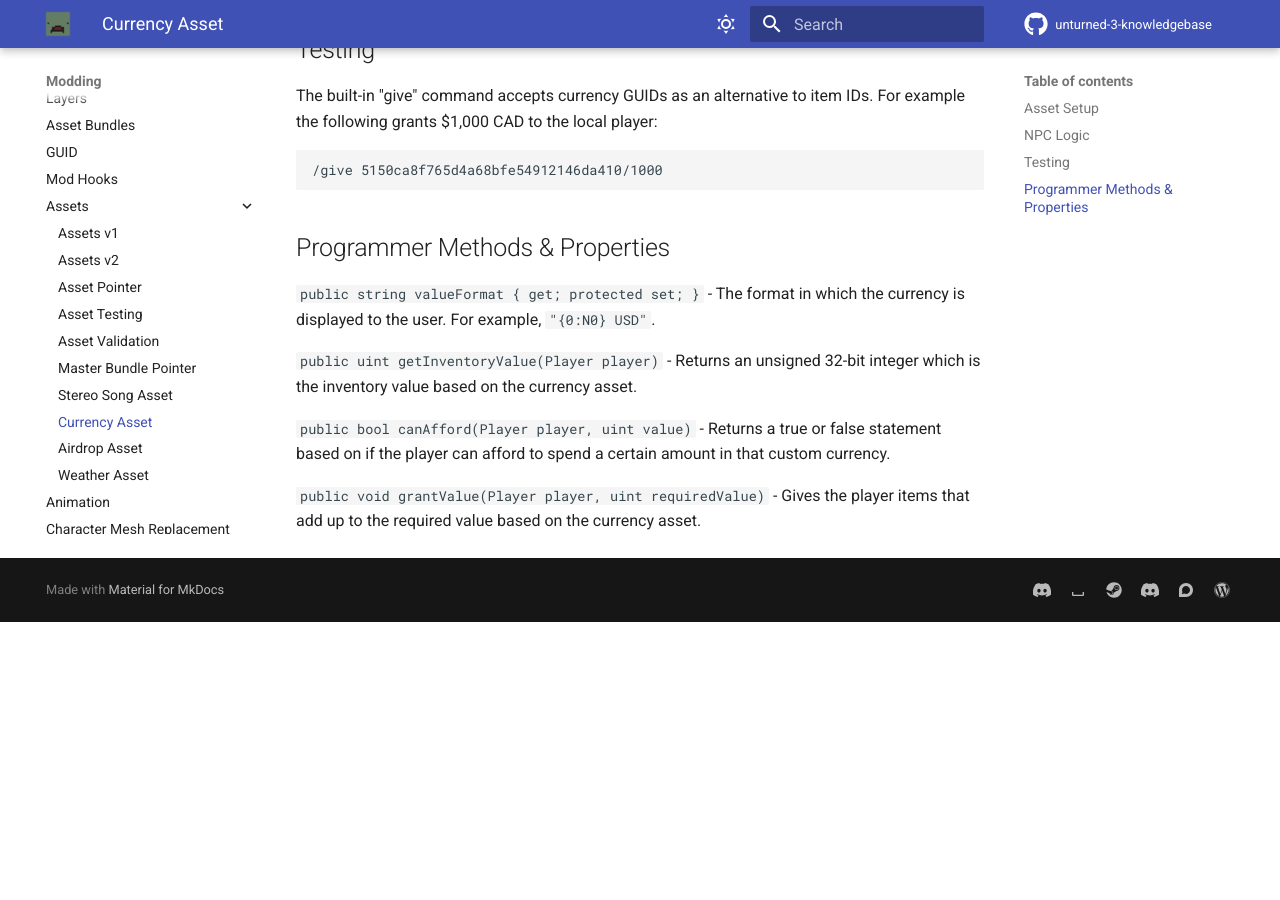
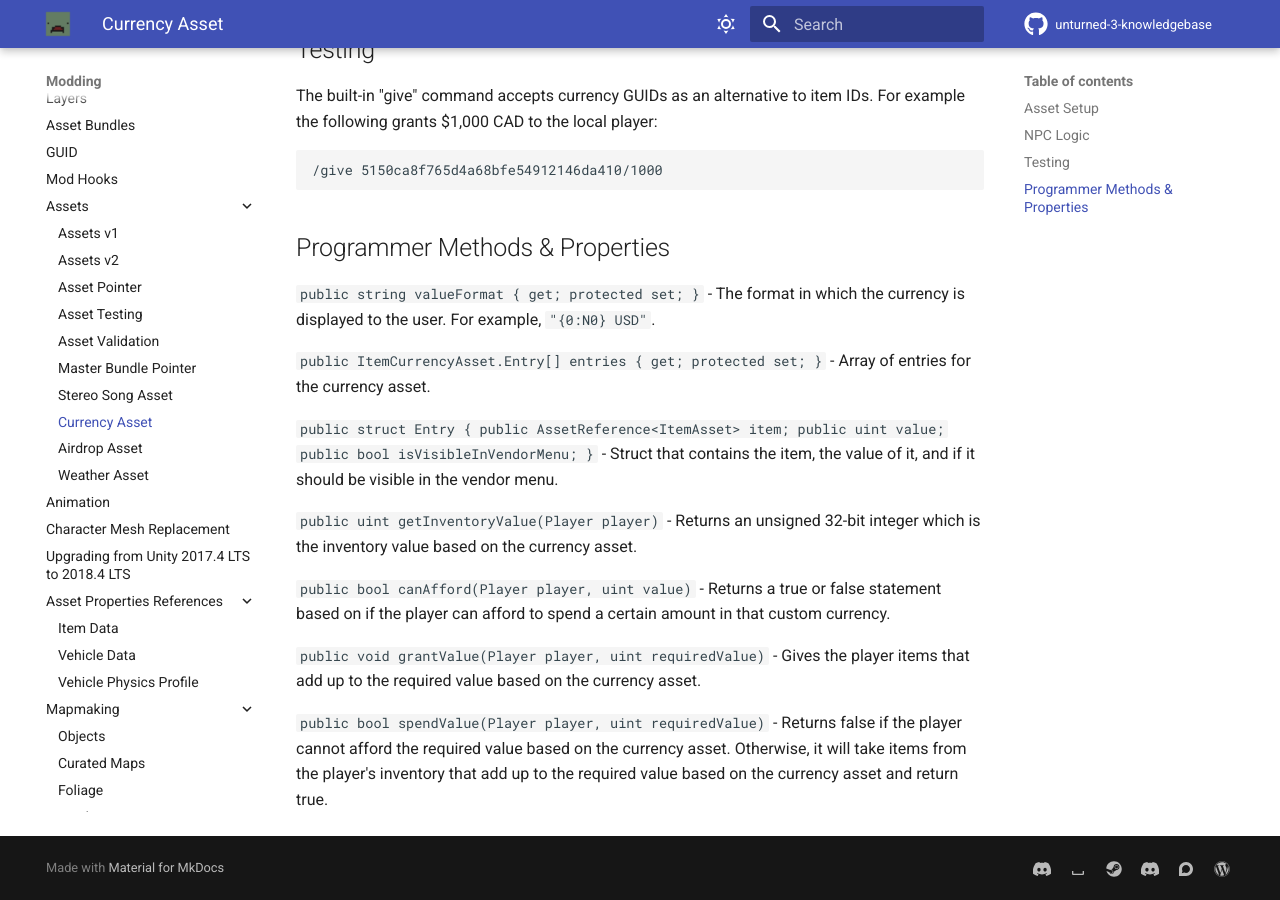
Before and after one commit to unturned-info/unturned-3-knowledgebase, an MkDocs documentation site: the page built from docs/Modding/CurrencyAsset.md, in a window 1280 px wide and 900 px high, scrolled down 1746 px. Built offline with MkDocs 1.6.1 and Material for MkDocs 9.7.7, drawn with Linux system fonts in a browser that asks for light colours; comment, search, counter and statistics services are not loaded; before the commit the page ends 2368 px from its top, so only the background shows below that.

Commit message:
Update CurrencyAsset.md
Signed-off-by: Jdance-Media <67397422+Jdance-Media@users.noreply.github.com>

```diff
--- a/docs/Modding/CurrencyAsset.md
+++ b/docs/Modding/CurrencyAsset.md
@@ -49,8 +49,14 @@ The built-in "give" command accepts currency GUIDs as an alternative to item IDs
 
 `public string valueFormat { get; protected set; }` - The format in which the currency is displayed to the user. For example, `"{0:N0} USD"`.
 
+`public ItemCurrencyAsset.Entry[] entries { get; protected set; }` - Array of entries for the currency asset.
+
+`public struct Entry { public AssetReference<ItemAsset> item; public uint value; public bool isVisibleInVendorMenu; }` - Struct that contains the item, the value of it, and if it should be visible in the vendor menu.
+
 `public uint getInventoryValue(Player player)` - Returns an unsigned 32-bit integer which is the inventory value based on the currency asset.
 
 `public bool canAfford(Player player, uint value)` - Returns a true or false statement based on if the player can afford to spend a certain amount in that custom currency.
 
 `public void grantValue(Player player, uint requiredValue)` - Gives the player items that add up to the required value based on the currency asset.
+
+`public bool spendValue(Player player, uint requiredValue)` - Returns false if the player cannot afford the required value based on the currency asset. Otherwise, it will take items from the player's inventory that add up to the required value based on the currency asset and return true.
```
